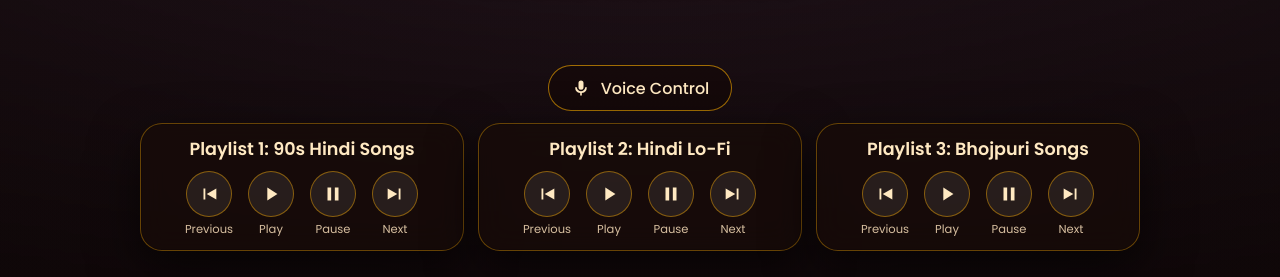
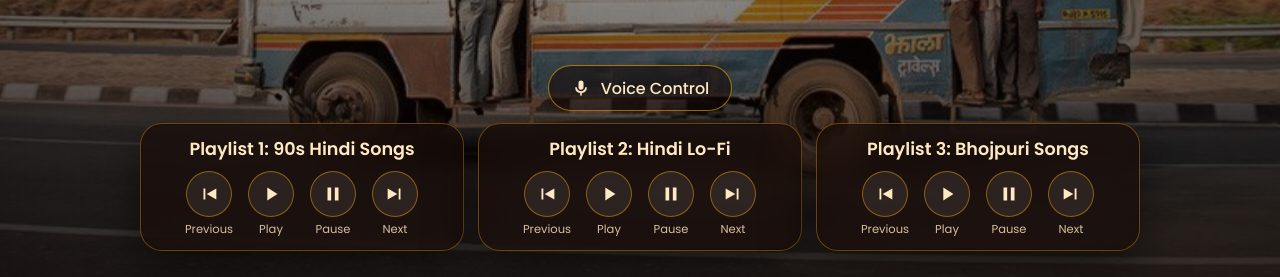
Before and after one commit to Ran-singh/Supar-Delux, a plain HTML site: page index.html in a window 1280 px wide. Shown: the part 523-800 px from the top of the page. Drawn offline with nearby package versions, Linux system fonts and the light colour scheme; a web font is replaced by a local one.

Commit message:
Update background image path in index.html

```diff
--- a/index.html
+++ b/index.html
@@ -37,7 +37,7 @@
     /* ---------- Full-screen background image (unchanged) ---------- */
     .bg {
       position: fixed; inset: 0; z-index: -2;
-      background: #2b1a26 url("assets/bus.jpg") center center / cover no-repeat;
+      background: #2b1a26 url("bus.jpg") center center / cover no-repeat;
       animation: drift 40s ease-in-out infinite alternate;
     }
     @keyframes drift { from { transform: scale(1); } to { transform: scale(1.05); } }
```
